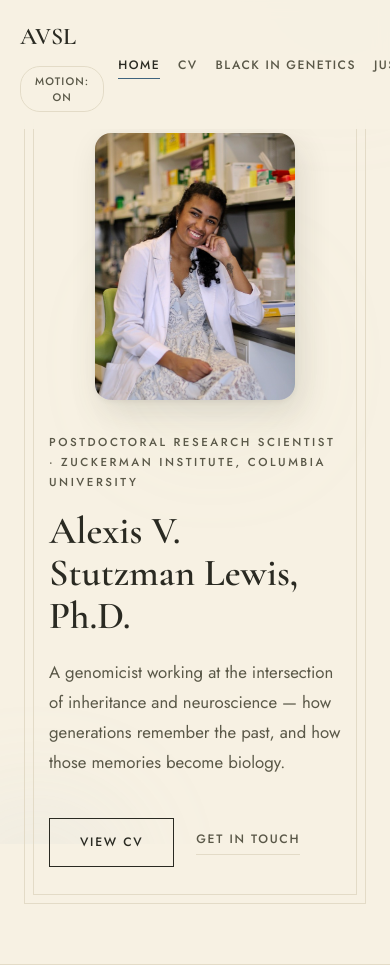
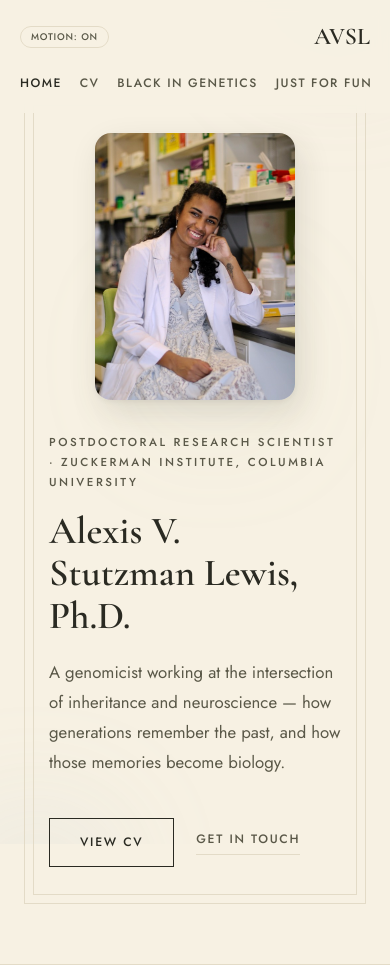
Before and after one commit to alexisstutzmanlewis/alexisstutzmanlewis.github.io, a plain HTML site: page index.html in a window 390 px wide. Shown: the top 965 px of the page. Drawn offline with nearby package versions, Linux system fonts and the light colour scheme.

Commit message:
Center the logo in the nav, move motion toggle to the top-left corner alone

```diff
--- a/assets/css/components.css
+++ b/assets/css/components.css
@@ -24,7 +24,7 @@ body.motion-off #cursor-aura { display: none; }
 /* ============ NAV ============ */
 nav.site-nav {
   position: fixed; top: 0; left: 0; right: 0; z-index: 100;
-  display: flex; align-items: center; justify-content: space-between;
+  display: grid; grid-template-columns: 1fr auto 1fr; align-items: center; column-gap: 20px;
   padding: 20px 60px;
   background: rgba(247,241,227,0.92);
   backdrop-filter: blur(8px);
@@ -33,15 +33,15 @@ nav.site-nav {
 }
 nav.site-nav.scrolled { border-bottom-color: var(--rule); }
 
-.nav-brand { display: flex; flex-direction: column; align-items: flex-start; gap: 8px; }
-
 .nav-logo {
   font-family: var(--font-heading); font-weight: 600; font-size: 1.5rem;
   color: var(--ink); text-decoration: none;
+  grid-column: 2; justify-self: center;
 }
 
 .nav-links {
   display: flex; align-items: center; gap: 32px; list-style: none;
+  grid-column: 3; justify-self: end;
 }
 .nav-links a {
   font-size: 0.76rem; letter-spacing: 0.12em; text-transform: uppercase;
@@ -57,19 +57,26 @@ nav.site-nav.scrolled { border-bottom-color: var(--rule); }
 .nav-links a:hover::after, .nav-links a[aria-current="page"]::after { transform: scaleX(1); transform-origin: left; }
 
 .motion-toggle {
-  font-family: var(--font-body); font-size: 0.68rem; letter-spacing: 0.1em; text-transform: uppercase;
-  color: var(--mid); background: transparent; border: 1px solid var(--rule); border-radius: 20px;
-  padding: 6px 14px; cursor: pointer; font-weight: 500; transition: border-color 0.2s ease, color 0.2s ease, transform 0.2s ease;
+  font-family: var(--font-body); font-size: 0.6rem; letter-spacing: 0.08em; text-transform: uppercase;
+  color: var(--mid); background: transparent; border: 1px solid var(--rule); border-radius: 16px;
+  padding: 3px 10px; cursor: pointer; font-weight: 500; transition: border-color 0.2s ease, color 0.2s ease, transform 0.2s ease;
+  grid-column: 1; justify-self: start;
 }
 .motion-toggle:hover { border-color: var(--ink); color: var(--ink); transform: translateY(-2px); }
 
 @media (max-width: 768px) {
   nav.site-nav {
-    padding: 16px 20px; gap: 14px; overflow-x: auto;
+    grid-template-columns: auto 1fr; column-gap: 14px; row-gap: 10px;
+    padding: 16px 20px;
+  }
+  .motion-toggle { grid-column: 1; grid-row: 1; }
+  .nav-logo { grid-column: 2; grid-row: 1; justify-self: end; }
+  .nav-links {
+    grid-column: 1 / -1; grid-row: 2; justify-self: start;
+    gap: 18px; flex-wrap: nowrap; overflow-x: auto;
     overscroll-behavior-x: contain; -webkit-overflow-scrolling: touch; scrollbar-width: none;
   }
-  nav.site-nav::-webkit-scrollbar { display: none; }
-  .nav-links { gap: 18px; flex-wrap: nowrap; min-width: max-content; }
+  .nav-links::-webkit-scrollbar { display: none; }
   .nav-links a { white-space: nowrap; }
 }
 
--- a/index.html
+++ b/index.html
@@ -29,10 +29,8 @@
 </div>
 
 <nav class="site-nav" id="navbar">
-  <div class="nav-brand">
-    <a href="index.html" class="nav-logo">AVSL</a>
-    <button id="motion-toggle" class="motion-toggle" aria-pressed="false" type="button">Motion: on</button>
-  </div>
+  <button id="motion-toggle" class="motion-toggle" aria-pressed="false" type="button">Motion: on</button>
+  <a href="index.html" class="nav-logo">AVSL</a>
   <ul class="nav-links">
     <li><a href="index.html" aria-current="page">Home</a></li>
     <li><a href="cv.html">CV</a></li>
```
Also changed, not shown: black-in-genetics.html (+2 -4 lines), contact.html (+2 -4 lines), cv.html (+2 -4 lines), just-for-fun.html (+2 -4 lines).
